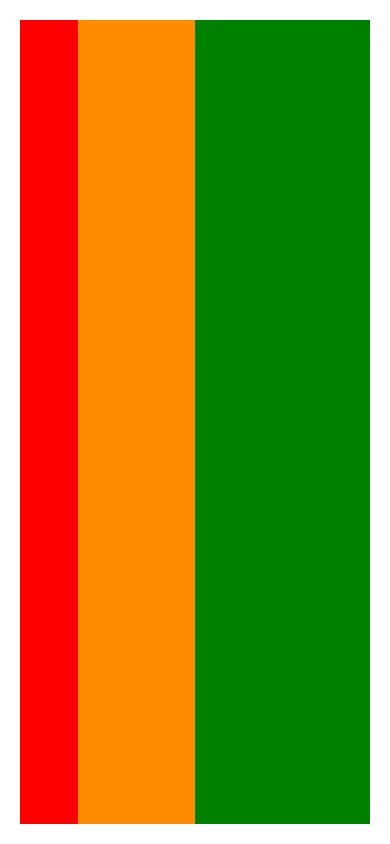
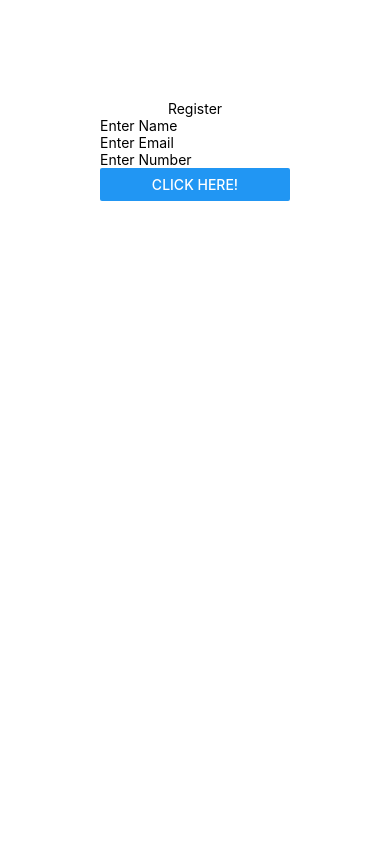
Before and after one commit to Sandesh567/AppPractice, a React Native app: screen / in a window 390 px wide. Built offline with nearby package versions, Linux system fonts and the light colour scheme.

Commit message:
7- Register Form

```diff
--- a/App.js
+++ b/App.js
@@ -1,26 +1,29 @@
 import React from 'react';
-import { StyleSheet, View } from 'react-native';
+import { StyleSheet, View, Text, Button, TextInput } from 'react-native';
 
 export default function Flex() {
   return (
-    <View
-      style={[
-        styles.container,
-        {
-          // Try setting `flexDirection` to `"row"`.
-          flexDirection: 'row',
-        },
-      ]}>
-      <View style={{ flex: 1, backgroundColor: 'red' }} />
-      <View style={{ flex: 2, backgroundColor: 'darkorange' }} />
-      <View style={{ flex: 3, backgroundColor: 'green' }} />
+    <View style={styles.container}>
+      <Text style={styles.text}>Register</Text>
+      <TextInput
+        placeholder='Enter Name' />
+      <TextInput
+        placeholder='Enter Email' />
+      <TextInput
+        placeholder='Enter Number' />
+
+      <Button title='Click Here!' />
     </View>
   );
 };
 
 const styles = StyleSheet.create({
   container: {
+    margin: 80,
     flex: 1,
     padding: 20,
   },
+  text: {
+    textAlign: 'center'
+  }
 });
```
